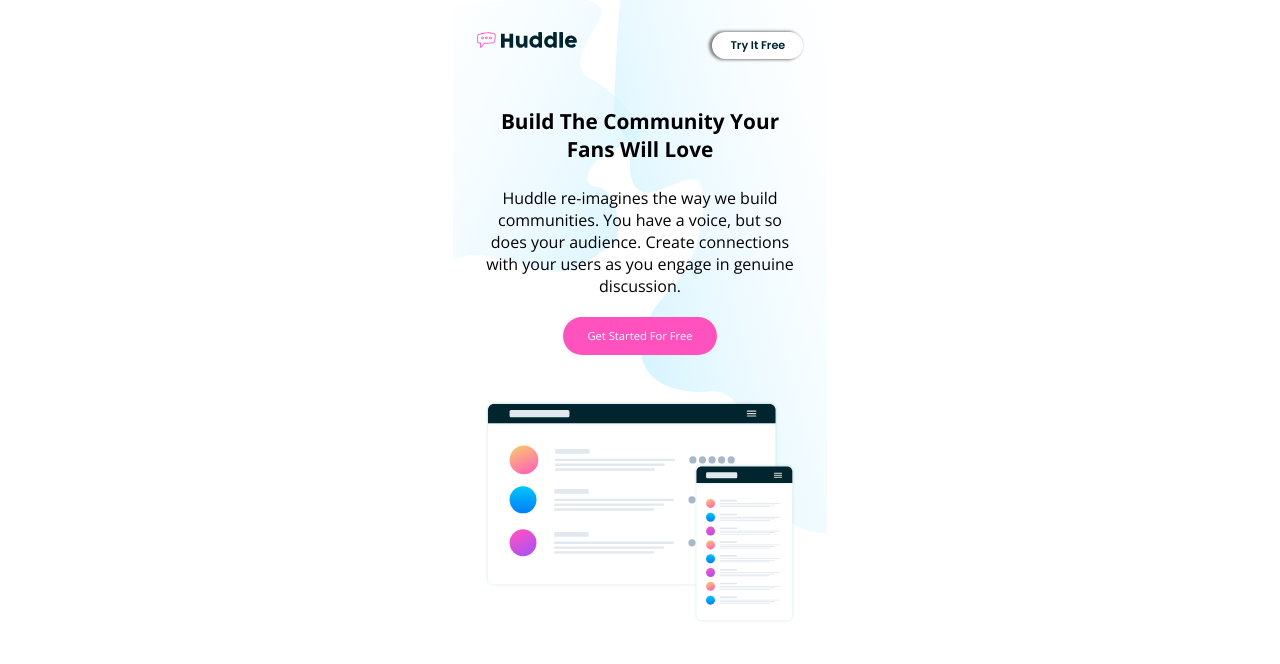
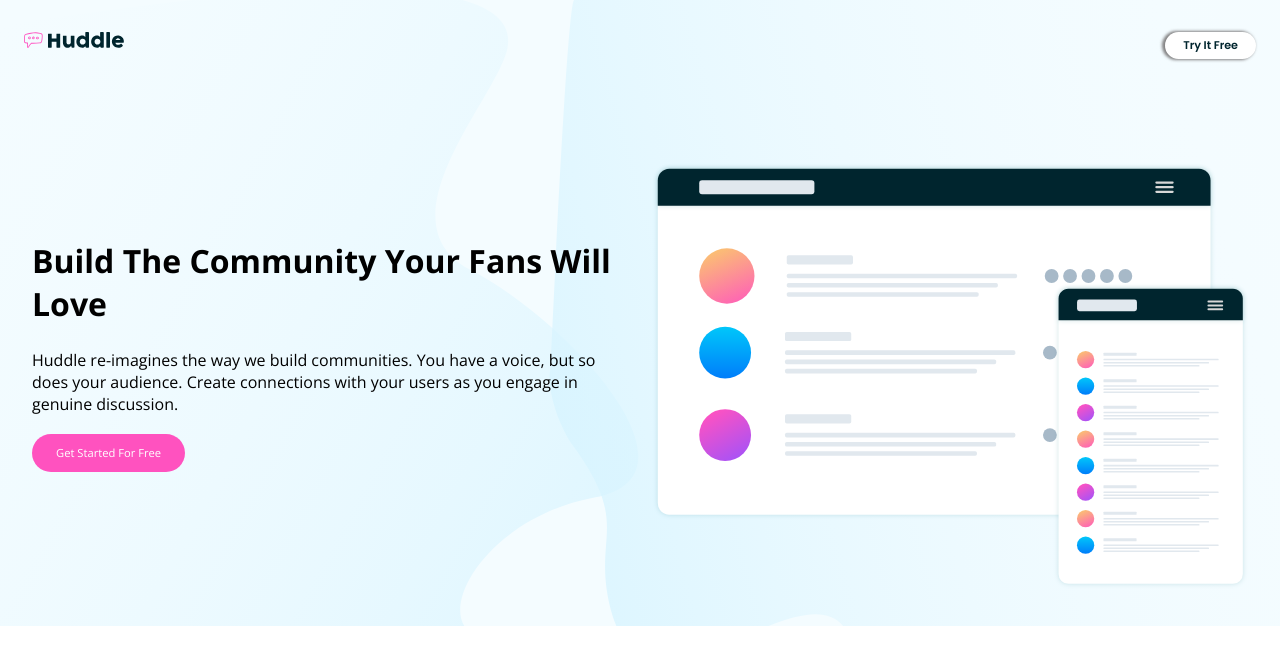
Before and after one commit to mgkh286/huddle-landing-page-with-alternating-feature-blocks-master, a plain HTML site: page index.html in a window 1280 px wide. Drawn offline with nearby package versions, Linux system fonts and the light colour scheme.

Commit message:
add desktop design

```diff
--- a/index.html
+++ b/index.html
@@ -39,6 +39,7 @@
           </div>
         </section>
         <section class="nav-desc container">
+          <div class="desc-headng">
           <h2>Build The Community Your Fans Will Love</h2>
           <p>
             Huddle re-imagines the way we build communities. You have a voice,
@@ -48,7 +49,7 @@
           <div class="desc-btn">
             <a href="#">Get Started For Free</a>
           </div>
-
+        </div>
           <div class="nav-img">
             <img src="./images/illustration-mockups.svg" alt="" />
           </div>
--- a/style.css
+++ b/style.css
@@ -43,9 +43,9 @@ main {
 }
 
 header {
+  background-color: #f4fcff;
   background-image: url(./images/bg-hero-mobile.svg);
   background-size: cover;
-  background-position: top center;
   text-align: center;
   background-repeat: no-repeat;
 }
@@ -77,6 +77,8 @@ header {
 }
 
 .nav-desc {
+  display: flex;
+  flex-direction: column;
   gap: 1.5rem;
   font-family: 'Open Sans', sans-serif;
 }
@@ -101,3 +103,33 @@ header {
 .nav-img {
   margin-top: 3.5rem;
 }
+
+@media (min-width: 500px) {
+  main {
+    width: 100%;
+  }
+
+  .nav-desc {
+    flex-direction: row;
+    justify-content: center;
+    align-items: center;
+    padding-bottom: 2rem;
+  }
+
+  .desc-headng {
+    text-align: left;
+    flex-basis: 50%;
+  }
+
+  .nav-desc h2 {
+    font-size: 2rem;
+  }
+
+  .nav-desc p {
+    font-size: 1rem;
+  }
+
+  .nav-img {
+    flex-basis: 50%;
+  }
+}
```
